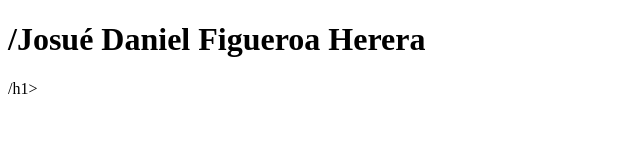
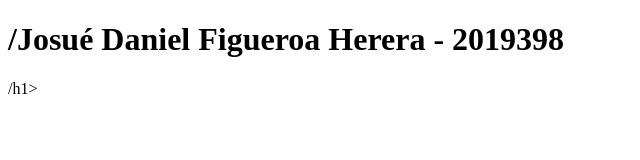
Before and after one commit to jfigueroa2019398/JH-IN5BV, a plain HTML site: page index.html in a window 1280 px wide. Shown: the whole page, without its empty margins (0-640 px from the left). Drawn offline with Linux system fonts and the light colour scheme.

Commit message:
Se agrego el numero de carnet del estudiante

```diff
--- a/index.html
+++ b/index.html
@@ -6,7 +6,7 @@
     <title>Primera Pagina con Git</title>
 </head>
 <body>
-    <h1>/Josué Daniel Figueroa Herera</h1>/h1>
+    <h1>/Josué Daniel Figueroa Herera - 2019398</h1>/h1>
 
 </body>
 </html>
```
